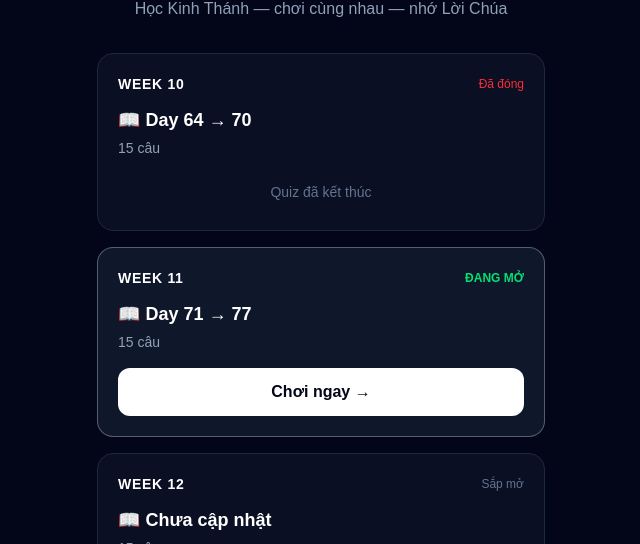
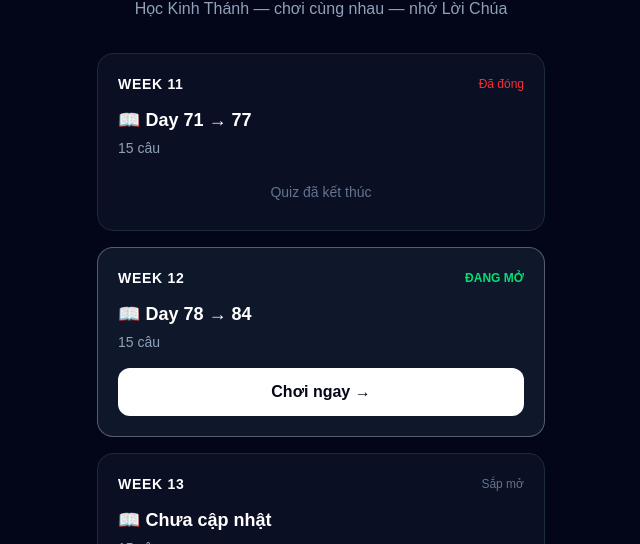
Before and after one commit to Hoquoctrung/BibleKnowledge, a Next.js app: page / in a window 1280 px wide. Shown: the part 167-711 px from the top of the page, without its empty margins (319-959 px from the left). Built offline with nearby package versions, Linux system fonts and the light colour scheme.

Commit message:
feat: activate week 12 in week list

```diff
--- a/data/weeks.js
+++ b/data/weeks.js
@@ -1,20 +1,20 @@
 export const weeks = [
   {
-    week: "WEEK 10",
-    passage: "Day 64 → 70",
+    week: "WEEK 11",
+    passage: "Day 71 → 77",
     questions: 15,
     status: "Đã đóng",
     type: "closed",
   },
   {
-    week: "WEEK 11",
-    passage: "Day 71 → 77",
+    week: "WEEK 12",
+    passage: "Day 78 → 84",
     questions: 15,
     status: "Đang mở",
     type: "current",
   },
   {
-    week: "WEEK 12",
+    week: "WEEK 13",
     passage: "Chưa cập nhật",
     questions: 15,
     status: "Sắp mở",
```
